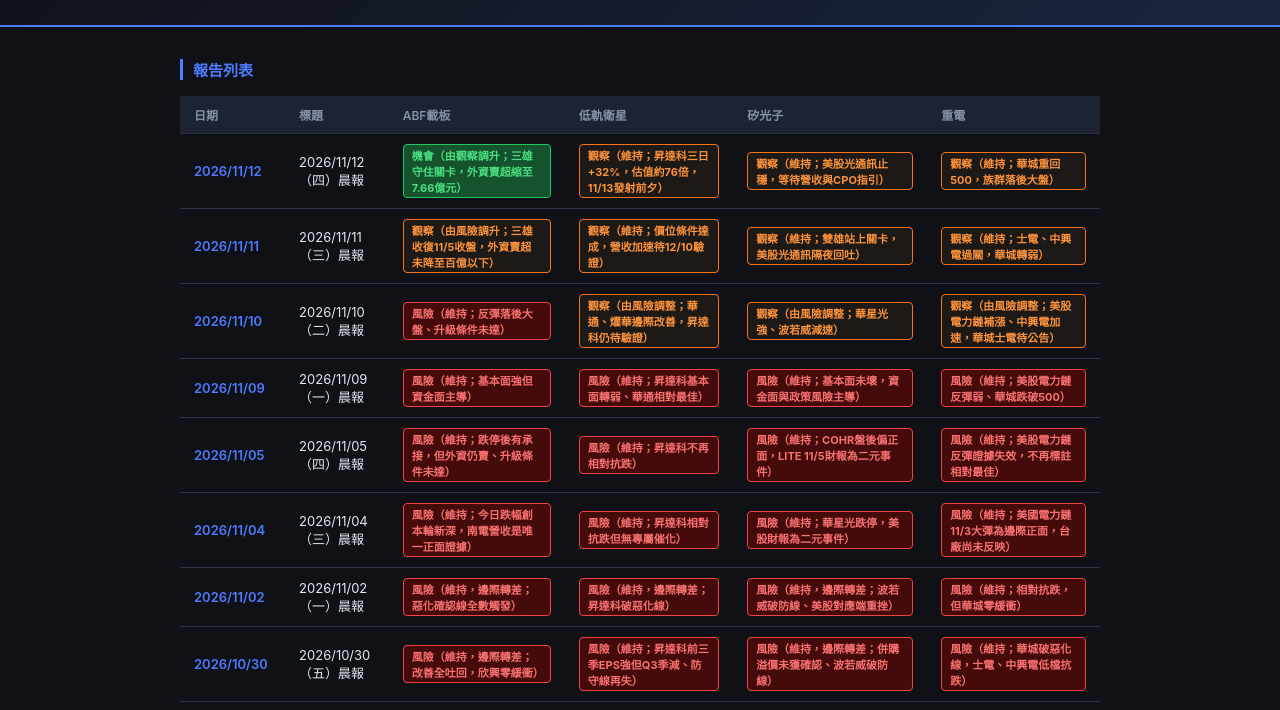
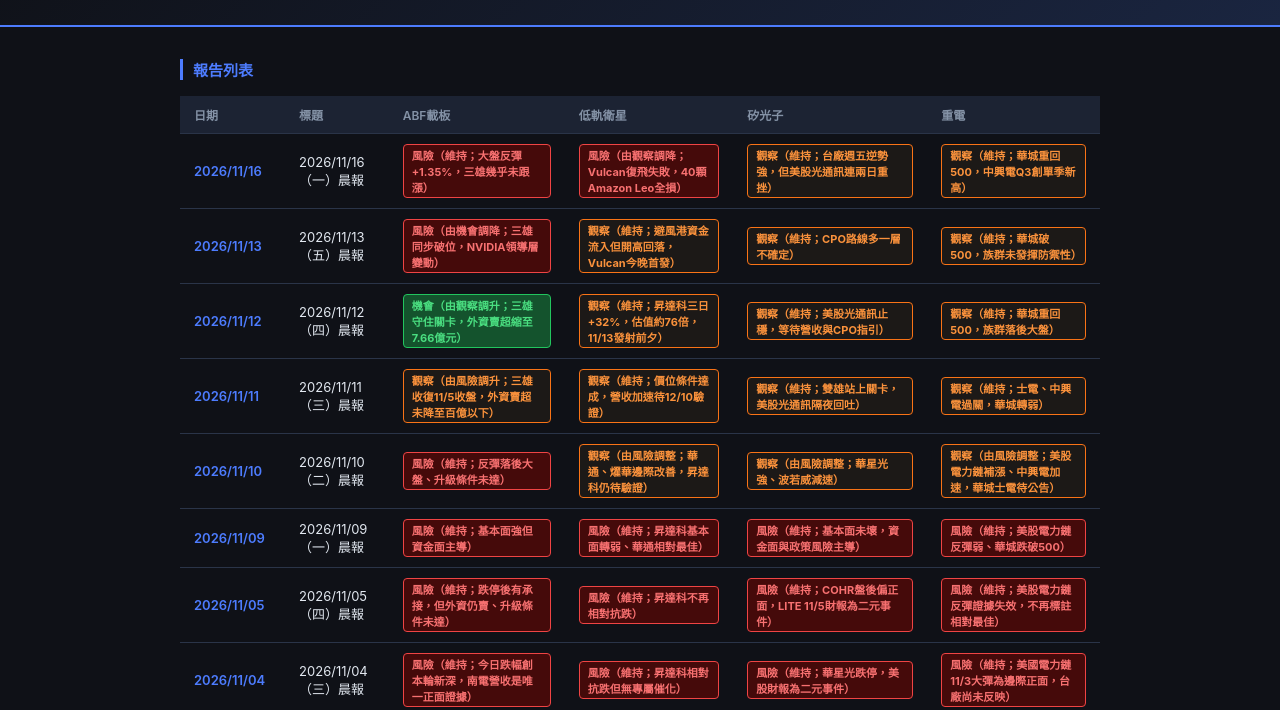
Before and after one commit to Lian-heng499/morning-report, a plain HTML site: page index.html in a window 1280 px wide. Shown: the part 88-798 px from the top of the page. Drawn offline with Linux system fonts and the light colour scheme.

Commit message:
Update index page

```diff
--- a/index.html
+++ b/index.html
@@ -48,6 +48,22 @@
       </tr>
     </thead>
     <tbody>
+        <tr>
+          <td><a href="reports/晨報_20261116.html">2026/11/16</a></td>
+          <td>2026/11/16（一）晨報</td>
+          <td><span class="signal signal-risk">風險（維持；大盤反彈+1.35%，三雄幾乎未跟漲）</span></td>
+          <td><span class="signal signal-risk">風險（由觀察調降；Vulcan復飛失敗，40顆Amazon Leo全損）</span></td>
+          <td><span class="signal signal-watch">觀察（維持；台廠週五逆勢強，但美股光通訊連兩日重挫）</span></td>
+          <td><span class="signal signal-watch">觀察（維持；華城重回500，中興電Q3創單季新高）</span></td>
+        </tr>
+        <tr>
+          <td><a href="reports/晨報_20261113.html">2026/11/13</a></td>
+          <td>2026/11/13（五）晨報</td>
+          <td><span class="signal signal-risk">風險（由機會調降；三雄同步破位，NVIDIA領導層變動）</span></td>
+          <td><span class="signal signal-watch">觀察（維持；避風港資金流入但開高回落，Vulcan今晚首發）</span></td>
+          <td><span class="signal signal-watch">觀察（維持；CPO路線多一層不確定）</span></td>
+          <td><span class="signal signal-watch">觀察（維持；華城破500，族群未發揮防禦性）</span></td>
+        </tr>
         <tr>
           <td><a href="reports/晨報_20261112.html">2026/11/12</a></td>
           <td>2026/11/12（四）晨報</td>
```
